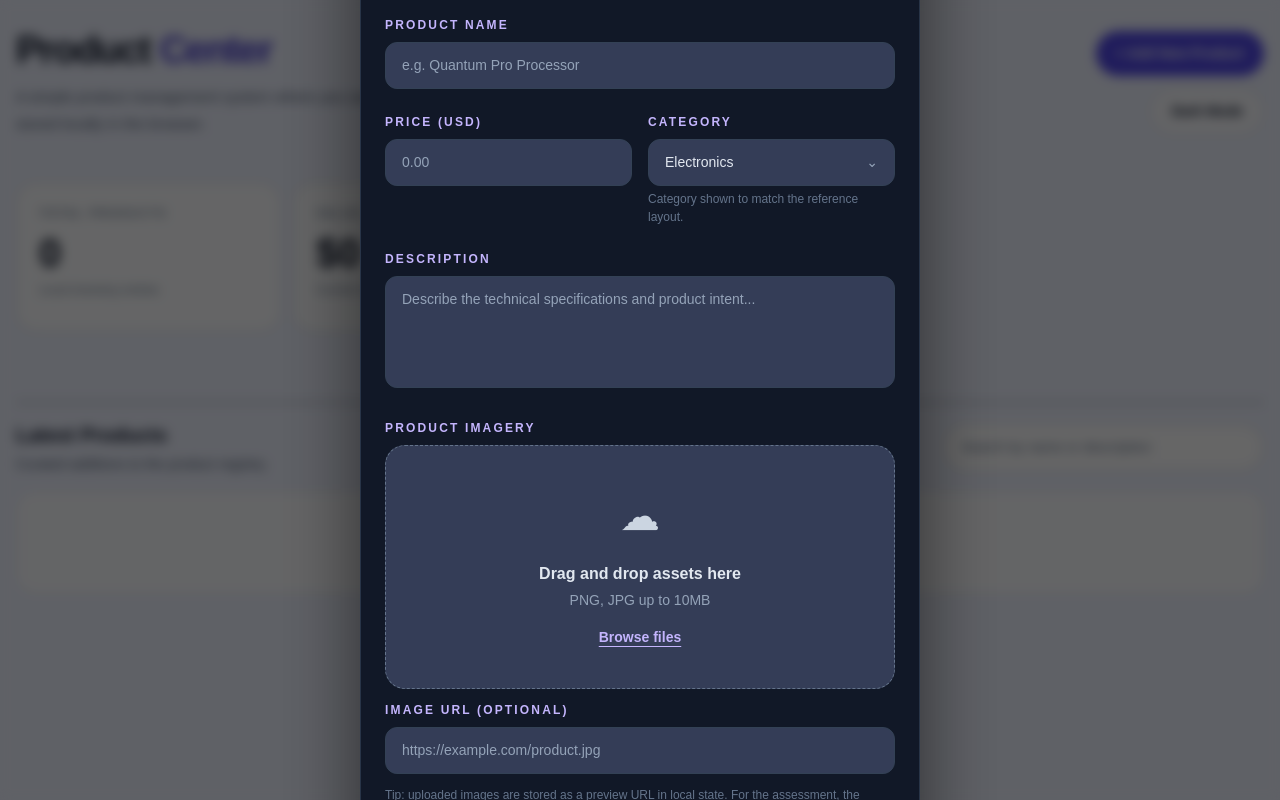
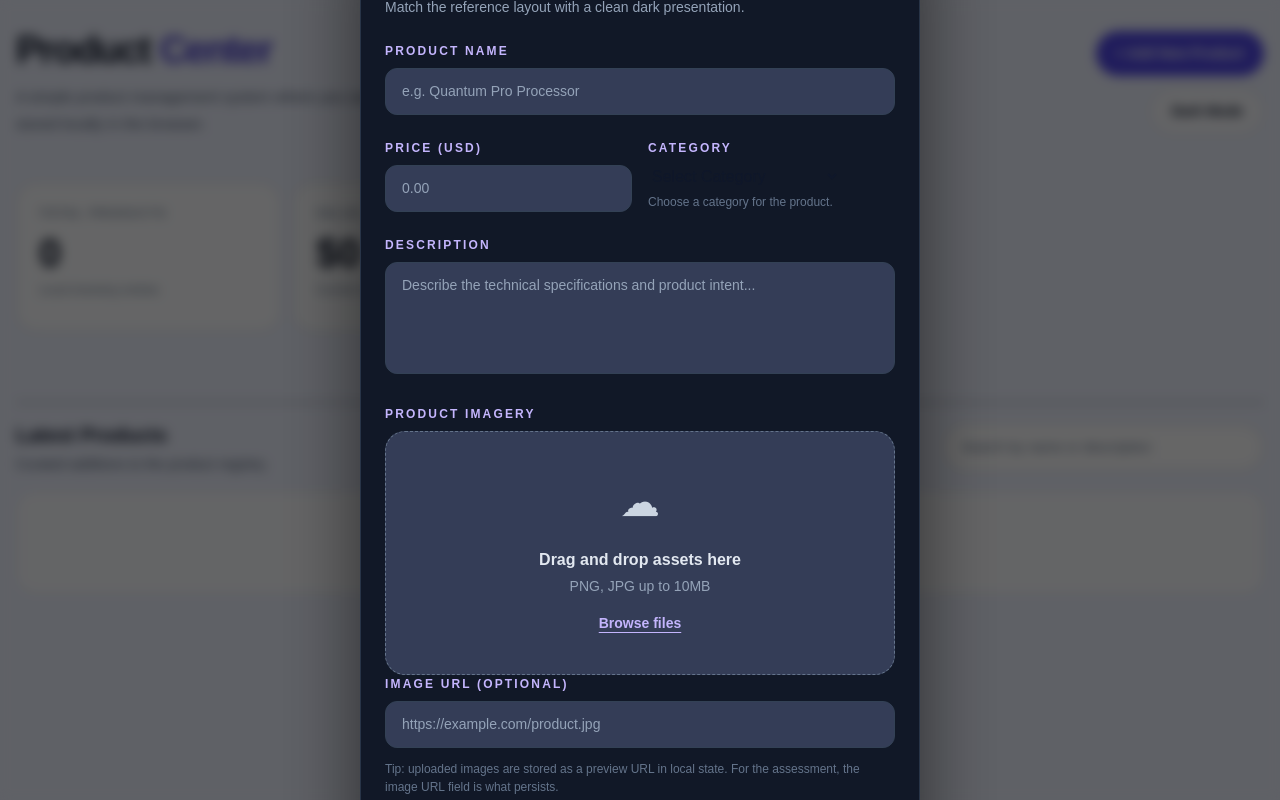
Before and after one commit to Satheesan-R/Product-Management-System, a Next.js app: page / in a window 1280 px wide. Both pictures are taken after a click on the button "+ Add New Product". Built offline with nearby package versions, Linux system fonts and the light colour scheme.

Commit message:
Add  category dropdown selection to product form

```diff
--- a/app/components/ProductDialog.tsx
+++ b/app/components/ProductDialog.tsx
@@ -196,11 +196,22 @@ export default function ProductDialog({
 							<label className={styles.fieldLabel} htmlFor="category">
 								Category
 							</label>
-							<div className={styles.staticField}>
-								<span className="flex-1">Electronics</span>
-								<span className={styles.staticFieldArrow}>⌄</span>
-							</div>
-							<p className={styles.staticFieldNote}>Category shown to match the reference layout.</p>
+
+							<select id="category" className={styles.input}>
+								<option value="">Select Category</option>
+								<option value="electronics">Electronics</option>
+								<option value="fashion">Fashion</option>
+								<option value="home">Home & Living</option>
+								<option value="beauty">Beauty & Personal Care</option>
+								<option value="sports">Sports & Fitness</option>
+								<option value="books">Books</option>
+								<option value="toys">Toys & Games</option>
+								<option value="grocery">Grocery</option>
+							</select>
+
+							<p className={styles.staticFieldNote}>
+								Choose a category for the product.
+							</p>
 						</div>
 					</div>
 
@@ -244,7 +255,7 @@ export default function ProductDialog({
 								Browse files
 							</span>
 						</button>
-						<div style={{ marginTop: 12 }}>
+						<div className={styles.imageUrlWrap}>
 							<label className={styles.fieldLabel} htmlFor="imageUrl">
 								Image URL (optional)
 							</label>
```
